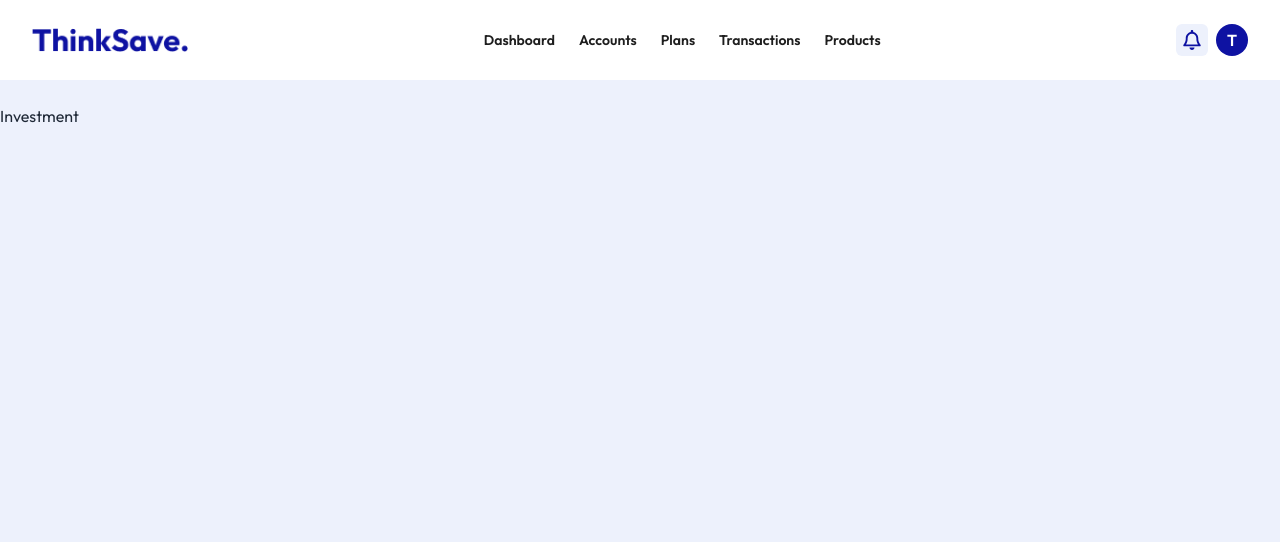
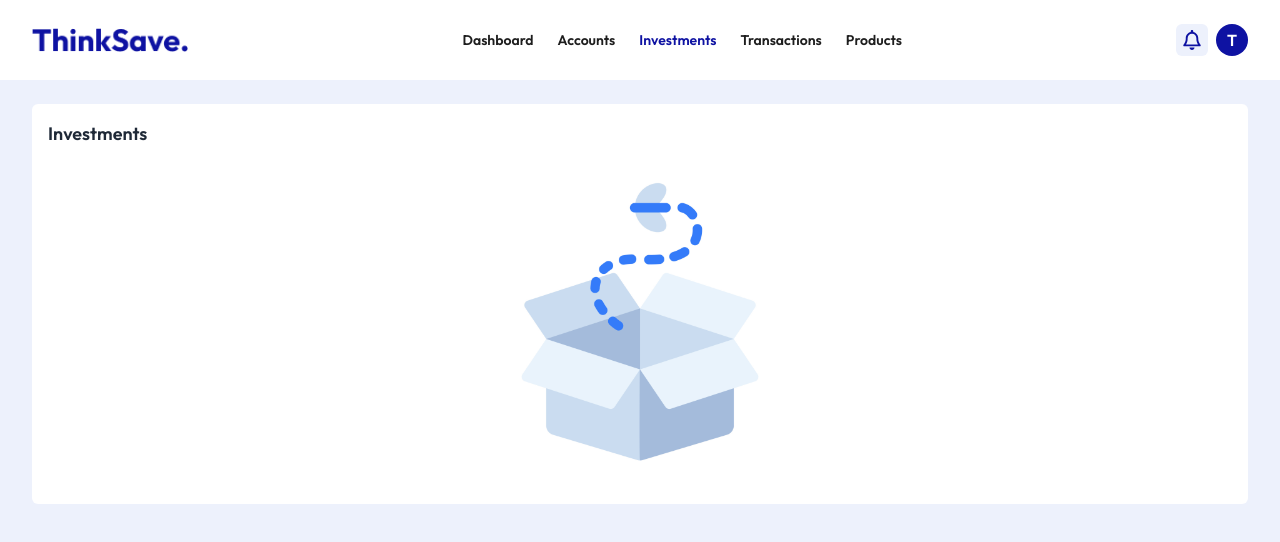
Before and after one commit to Nwachukwu-Uzor/think-save, a Next.js app: page /investments in a window 1280 px wide. Shown: the top 542 px of the page. Built offline with nearby package versions, Linux system fonts and the light colour scheme; no server answers.

Commit message:
Add: investments page

```diff
--- a/app/(main)/dashboard/page.tsx
+++ b/app/(main)/dashboard/page.tsx
@@ -8,11 +8,9 @@ import {
 } from "@/components/dashboard/";
 import { Card } from "@/components/shared/";
 import { Container } from "@/components/shared/";
-import { useUser } from "@/hooks";
 import { useSession } from "next-auth/react";
 
 const Dashboard = () => {
-  const { user } = useUser();
   const { data } = useSession();
 
   return (
--- a/app/(main)/investments/page.tsx
+++ b/app/(main)/investments/page.tsx
@@ -1,7 +1,15 @@
+import { InvestmentsList } from "@/components/investments";
+import { Card, Container } from "@/components/shared";
 import React from "react";
 
 const Investment = () => {
-  return <section>Investment</section>;
+  return (
+    <Container>
+      <Card>
+        <InvestmentsList />
+      </Card>
+    </Container>
+  );
 };
 
 export default Investment;
--- a/components/accounts/account-summary.tsx
+++ b/components/accounts/account-summary.tsx
@@ -39,6 +39,14 @@ export const AccountSummary: React.FC<Props> = ({ account }) => {
         <h1 className="font-semibold">Date Created:</h1>
         <p className="font-bold text-fade">{account.dateCreated}</p>
       </div>
+      <div className="flex items-center justify-between text-xs lg:text-sm mt-2 lg:mt-3">
+        <h1 className="font-semibold">Interest Rate:</h1>
+        <p className="font-bold text-fade">{account.interestRate}</p>
+      </div>
+      <div className="flex items-center justify-between text-xs lg:text-sm mt-2 lg:mt-3">
+        <h1 className="font-semibold">Virtual Account Number:</h1>
+        <p className="font-bold text-fade">{account.virtualAcountNumber}</p>
+      </div>
     </Card>
   );
 };
--- /dev/null
+++ b/components/investments/index.ts
@@ -0,0 +1 @@
+export { InvestmentsList } from "./investments-list";
--- /dev/null
+++ b/components/investments/investments-list.tsx
@@ -0,0 +1,59 @@
+"use client";
+import { FETCH_INVESTMENTS_BY_CUSTOMER_ID } from "@/constants";
+import { investmentService } from "@/services";
+import { InvestmentType } from "@/types/shared";
+import { useQuery } from "@tanstack/react-query";
+import { ColumnDef } from "@tanstack/react-table";
+import { useSession } from "next-auth/react";
+import React, { useMemo } from "react";
+import { EmptyPage, Table } from "../shared";
+
+export const InvestmentsList = () => {
+  const session = useSession();
+  const { data: transactions, isLoading } = useQuery({
+    queryKey: [FETCH_INVESTMENTS_BY_CUSTOMER_ID, session.data?.user.customerId],
+    queryFn: async ({ queryKey }) => {
+      const [_first, second] = queryKey;
+      if (!second) {
+        return null;
+      }
+
+      const data = await investmentService.getInvestmentByCustomerId(second);
+      return data;
+    },
+  });
+
+  const columns = useMemo<ColumnDef<InvestmentType, any>[]>(
+    () => [
+      { header: "Name", accessorKey: "name" },
+      { header: "Account Id", accessorKey: "accountId" },
+      { header: "Amount", accessorKey: "amount" },
+      { header: "Total Payout", accessorKey: "totalPayout" },
+      { header: "Interest", accessorKey: "interest" },
+      { header: "Tenure", accessorKey: "tenure" },
+      { header: "Lock Status", accessorKey: "lockStatus" },
+      { header: "Investment Status", accessorKey: "status" },
+      { header: "Start Date", accessorKey: "startDate" },
+      { header: "End Date", accessorKey: "endDate" },
+      { header: "Maturity Date", accessorKey: "maturityDate" },
+    ],
+    []
+  );
+
+  if (isLoading || session.status === "loading") {
+    return <h1>Loading</h1>;
+  }
+
+  return (
+    <section>
+      <h3 className="lg:text-lg font-semibold mb-3">Investments</h3>
+      <div className="mt-2 lg:mt-3">
+        {transactions && transactions.length ? (
+          <Table columns={columns} data={transactions} />
+        ) : (
+          <EmptyPage />
+        )}
+      </div>
+    </section>
+  );
+};
--- a/components/main/main-header.tsx
+++ b/components/main/main-header.tsx
@@ -1,5 +1,5 @@
 "use client";
-import React, {useState } from "react";
+import React, { useState } from "react";
 import Image from "next/image";
 import Link from "next/link";
 import { usePathname } from "next/navigation";
@@ -13,7 +13,7 @@ export const MainHeader = () => {
   const navLinks = [
     { id: 1, content: <>Dashboard</>, href: "/dashboard" },
     { id: 2, content: <>Accounts</>, href: "/accounts" },
-    { id: 3, content: <>Plans</>, href: "/plans" },
+    { id: 3, content: <>Investments</>, href: "/investments" },
     { id: 4, content: <>Transactions</>, href: "/transactions" },
     { id: 5, content: <>Products</>, href: "/products" },
   ];
@@ -27,7 +27,7 @@ export const MainHeader = () => {
   };
 
   const handleLogout = () => {
-    signOut()
+    signOut();
   };
   return (
     <nav className="h-16 lg:h-20 flex items-center justify-center relative">
--- a/components/products/create-plan.tsx
+++ b/components/products/create-plan.tsx
@@ -84,6 +84,7 @@ export const CreatePlan: React.FC<Props> = ({
     setError,
     setValue,
     trigger,
+    reset,
     formState: { errors, isSubmitting },
     watch,
   } = useForm<FormFields>({
@@ -91,7 +92,6 @@ export const CreatePlan: React.FC<Props> = ({
   });
 
   const agreeToTAC = watch("agreeToTAC");
-  console.log({ agreeToTAC });
 
   const formattedTenure = tenures.map((tenure) => ({
     value: tenure,
@@ -148,6 +148,8 @@ export const CreatePlan: React.FC<Props> = ({
       }
 
       toast.success(response?.message);
+      reset()
+      handleClose()
     } catch (error: any) {
       console.log(error);
       const errorData = error?.response?.data?.errors;
--- a/components/shared/container.tsx
+++ b/components/shared/container.tsx
@@ -1,6 +1,6 @@
 import React from "react";
 
-export const Container = ({ children }: { children: React.ReactNode }) => {
+export const Container = ({ children }: { children?: React.ReactNode }) => {
   return (
     <article className="flex items-center justify-center w-full">
       <div className="w-[90%] lg:w-[95%]">{children}</div>
--- a/constants/index.ts
+++ b/constants/index.ts
@@ -7,5 +7,6 @@ export {
   FETCH_ACCOUNTS_BY_CUSTOMER_ID,
   FETCH_USER_BY_CUSTOMER_ID,
   FETCH_ACCOUNT_BY_ACCOUNT_ID,
+  FETCH_INVESTMENTS_BY_CUSTOMER_ID
 } from "./query-keys";
 export { categoriesLogo } from "./categories-logo";
--- a/constants/query-keys.ts
+++ b/constants/query-keys.ts
@@ -7,3 +7,4 @@ export const FETCH_COUNTRIES = "FETCH_COUNTRIES";
 export const FETCH_ACCOUNTS_BY_CUSTOMER_ID = "FETCH_ACCOUNTS_BY_CUSTOMER_ID";
 export const FETCH_USER_BY_CUSTOMER_ID = "FETCH_USER_BY_CUSTOMER_ID";
 export const FETCH_ACCOUNT_BY_ACCOUNT_ID = "FETCH_ACCOUNT_BY_ACCOUNT_ID"
+export const FETCH_INVESTMENTS_BY_CUSTOMER_ID = "FETCH_INVESTMENTS_BY_CUSTOMER_ID"
--- a/services/investment-service.ts
+++ b/services/investment-service.ts
@@ -3,6 +3,7 @@ import {
   AccountType,
   ApiResponseType,
   InvestmentCreateType,
+  InvestmentType,
 } from "@/types/shared";
 import axios from "axios";
 
@@ -15,6 +16,18 @@ class InvestmentService {
 
     return response?.data;
   }
+
+  async getInvestmentByCustomerId(customerId: string) {
+    const response = await axios.get<ApiResponseType<InvestmentType[]>>(
+      `${baseUrl}/Investment/GetInvestmentByCustomerId?CustomerId=${customerId}`
+    );
+
+    if (!response?.data?.status) {
+      throw new Error(response?.data?.message);
+    }
+
+    return response?.data?.data;
+  }
 }
 
 export const investmentService = new InvestmentService();
```
Also changed, not shown: types/shared/investment-type.ts (+26 -6 lines).
